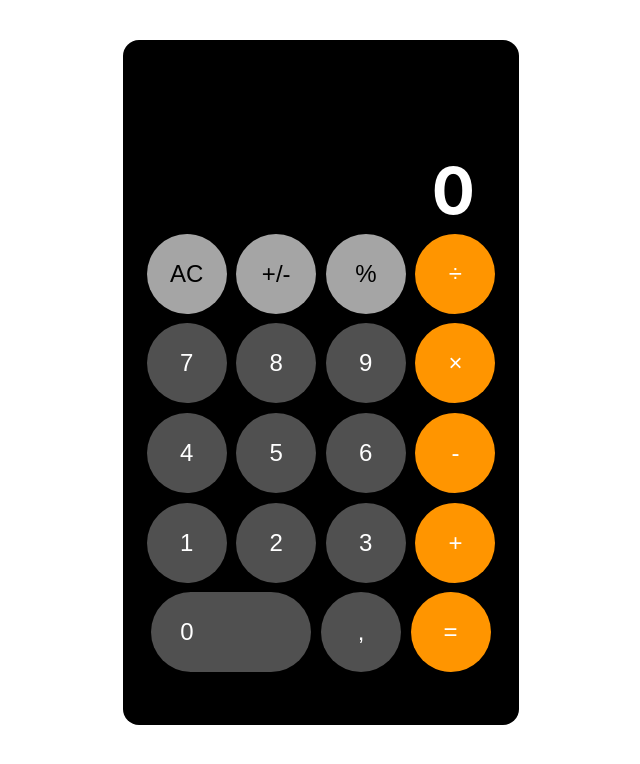
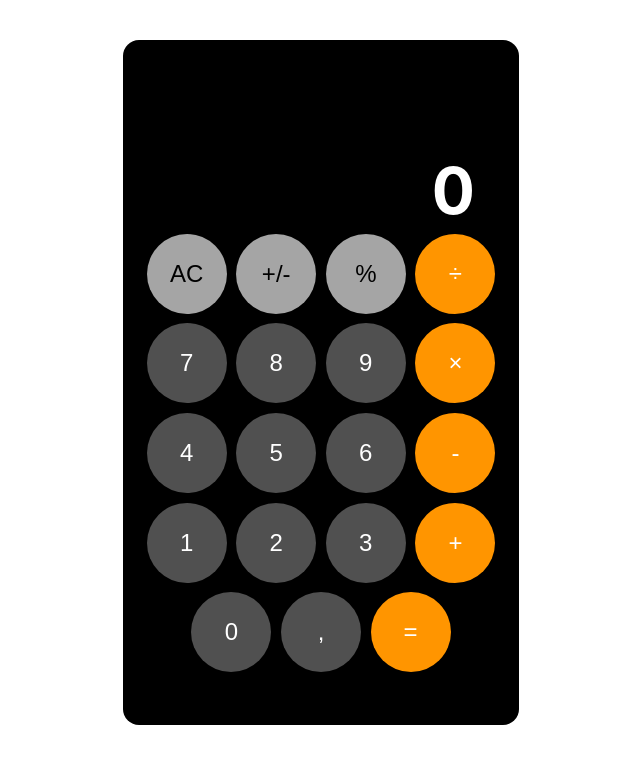
Before and after one commit to ederson-joao/calculator, a React (Create React App) app: page / in a window 1280 px wide. Shown: the top 764 px of the page, without its empty margins (319-959 px from the left). Built offline with nearby package versions, Linux system fonts and the light colour scheme.

Commit message:
feat: add media screen

```diff
--- a/src/components/Calculator.css
+++ b/src/components/Calculator.css
@@ -11,10 +11,12 @@ button:hover{
     cursor: pointer;
 }
 
-#zeroButton{
-    width: 10rem;
+.zeroButton{
+    width: 10.6rem;
     text-align: start;
     padding-left: 1.8rem;
+    background-color: #505050;
+    color: #ffffff;
 }
 
 .wrapper{
@@ -46,3 +48,18 @@ button:hover{
     margin: 0 1.75rem 0 0;
     font-size: 4rem;
 }
+
+@media screen and (min-width: 414px) and (max-width: 422px) {
+    button{
+        width: 4.8rem;
+        height: 4.8rem;
+    }
+
+    .zeroButton {
+        width: 10.2rem;
+    }
+
+    .result {
+        margin: 0 1.6rem 0 0;
+    }
+}
```
